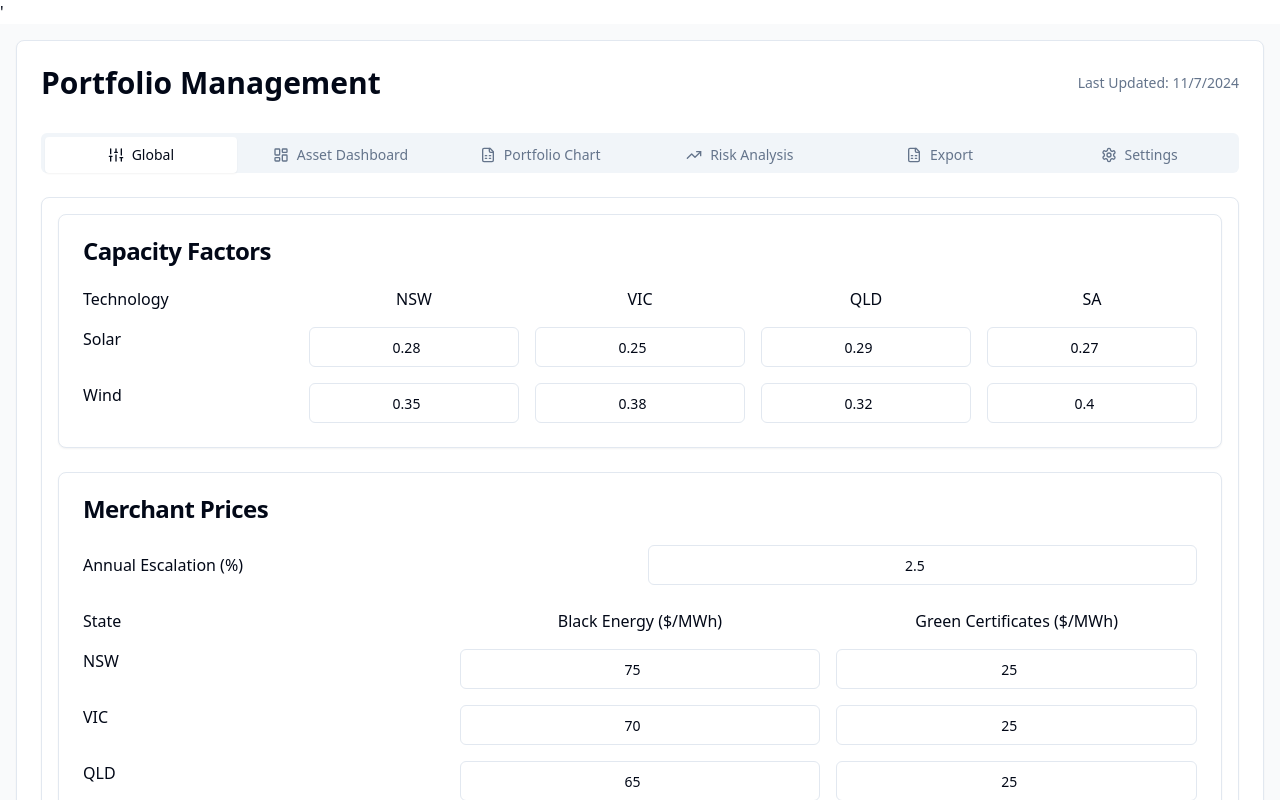
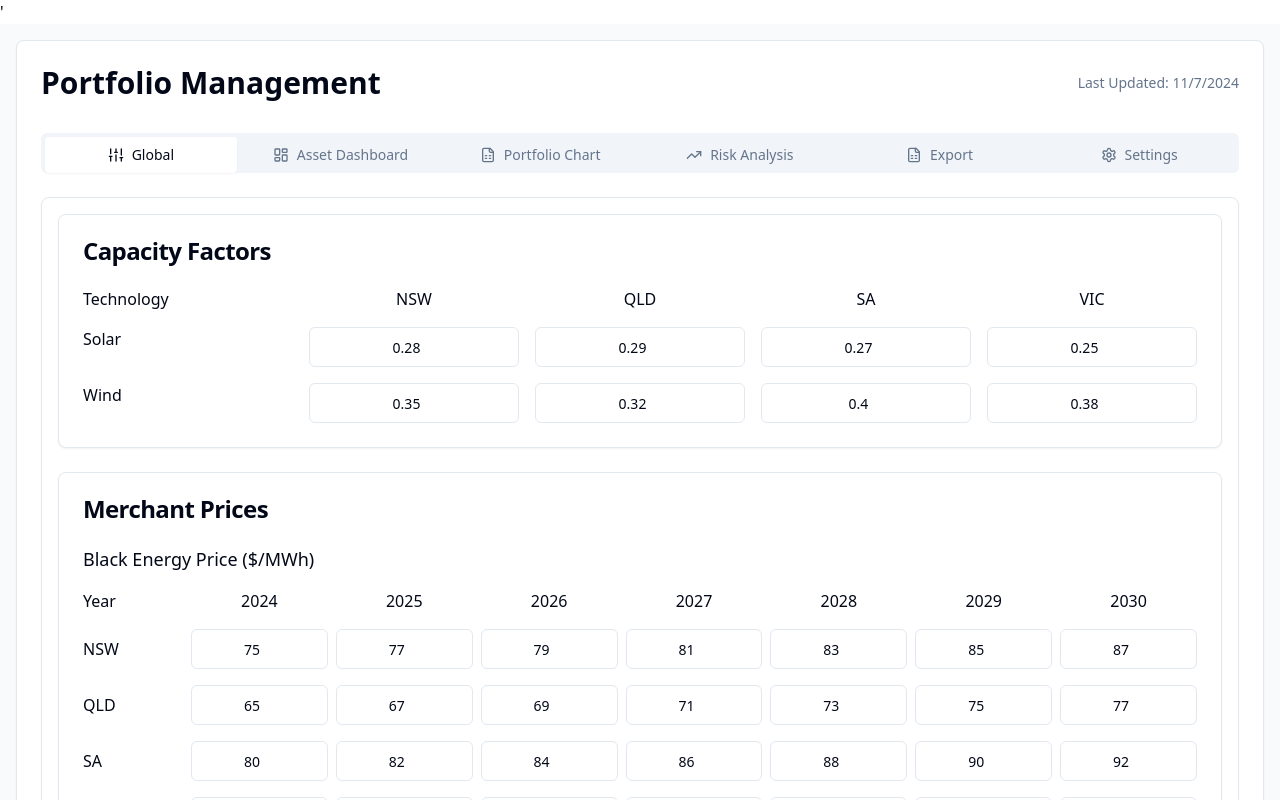
Before and after one commit to woodid012/renew-asset-performance, a React (Vite) app: page / in a window 1280 px wide. Shown: the top 800 px of the page. Built offline with nearby package versions, Linux system fonts and the light colour scheme.

Commit message:
added price curve

```diff
--- a/src/components/EarningsRiskAnalysis.jsx
+++ b/src/components/EarningsRiskAnalysis.jsx
@@ -13,7 +13,8 @@ const EarningsRiskAnalysis = () => {
     const annualGeneration = asset.capacity * asset.volumeLossAdjustment / 100 * constants.HOURS_IN_YEAR *
       constants.capacityFactors[asset.type][asset.state];
 
-    // Calculate PPA Revenue
+
+        // Calculate PPA Revenue - Keep this section exactly the same
         const ppaRevenue = (asset.contracts || []).reduce((total, ppa) => {
           // Validate contract has all required fields
           if (!ppa.startDate || !ppa.endDate || !ppa.buyersPercentage ||
@@ -76,13 +77,18 @@ const EarningsRiskAnalysis = () => {
           }
         }, 0);
 
+        // Modified merchant revenue calculation to use year-based prices
         const merchantPercentage = (100 - contractedPercentage) / 100;
         const merchantVolume = annualGeneration * merchantPercentage;
-    const yearsSinceStart = year - constants.analysisStartYear;
         const merchantPricing = constants.merchantPrices.states[asset.state];
-    const escalatedPrice = (merchantPricing.black + merchantPricing.green) *
-      Math.pow(1 + constants.merchantPrices.escalation / 100, yearsSinceStart);
-    const merchantRevenue = merchantVolume * escalatedPrice;
+
+        // Get year-specific prices
+        const blackPrice = merchantPricing.black[year] || 0;
+        const greenPrice = merchantPricing.green[year] || 0;
+        const merchantPrice = blackPrice + greenPrice;
+
+        // Calculate merchant revenue using the year-specific price
+        const merchantRevenue = merchantVolume * merchantPrice;
 
         return {
           ppaRevenue,
@@ -91,6 +97,7 @@ const EarningsRiskAnalysis = () => {
         };
       };
 
+      // Keep generateScenarios exactly the same
       const generateScenarios = () => {
         if (!hasAssets) return [];
 
--- a/src/components/PPASummaryTable.jsx
+++ b/src/components/PPASummaryTable.jsx
@@ -74,9 +74,12 @@ const PPASummaryTable = () => {
         if (merchantPercentage > 0) {
             const merchantVolume = annualGeneration * (merchantPercentage / 100);
             const merchantMW = asset.capacity * (merchantPercentage / 100);
-            const merchantPrice = constants.merchantPrices.states[asset.state].black +
-                                 constants.merchantPrices.states[asset.state].green;
-            const escalationFactor = Math.pow(1 + constants.merchantPrices.escalation / 100, year - startYear);
+
+            // Get year-specific merchant prices
+            const merchantPricing = constants.merchantPrices.states[asset.state];
+            const blackPrice = merchantPricing.black[year] || 0;
+            const greenPrice = merchantPricing.green[year] || 0;
+            const merchantPrice = blackPrice + greenPrice;
 
           yearlyData.push({
             year,
@@ -87,8 +90,8 @@ const PPASummaryTable = () => {
             contractType: 'merchant',
             buyerPercentage: merchantPercentage,
             basePrice: merchantPrice.toFixed(2),
-            indexation: constants.merchantPrices.escalation,
-            indexedPrice: (merchantPrice * escalationFactor).toFixed(2),
+            indexation: '-',  // Not applicable for merchant prices
+            indexedPrice: merchantPrice.toFixed(2),  // Merchant price is already year-specific
             term: `${year}`,
             volume: Math.round(merchantVolume),
             equivalentMW: merchantMW.toFixed(1)
--- a/src/components/PortfolioInputs.jsx
+++ b/src/components/PortfolioInputs.jsx
@@ -19,34 +19,52 @@ const PortfolioInputs = () => {
     }
   };
 
-  const handleMerchantPriceChange = (state, type, value) => {
+  const handleMerchantPriceChange = (state, type, year, value) => {
     const newValue = parseFloat(value) || 0;
     if (newValue >= 0) {
+      if (type === 'green') {
+        // Update green price for all states
+        const updatedStates = {};
+        ['NSW', 'VIC', 'QLD', 'SA'].forEach(stateKey => {
+          updatedStates[stateKey] = {
+            ...constants.merchantPrices.states[stateKey],
+            green: {
+              ...constants.merchantPrices.states[stateKey].green,
+              [year]: newValue
+            }
+          };
+        });
+
+        updateConstants('merchantPrices', {
+          ...constants.merchantPrices,
+          states: {
+            ...constants.merchantPrices.states,
+            ...updatedStates
+          }
+        });
+      } else {
         updateConstants('merchantPrices', {
           ...constants.merchantPrices,
           states: {
             ...constants.merchantPrices.states,
             [state]: {
               ...constants.merchantPrices.states[state],
-            [type]: newValue
+              [type]: {
+                ...constants.merchantPrices.states[state][type],
+                [year]: newValue
+              }
             }
           }
         });
       }
-  };
-
-  const handleEscalationChange = (value) => {
-    const newValue = parseFloat(value) || 0;
-    if (newValue >= 0) {
-      updateConstants('merchantPrices', {
-        ...constants.merchantPrices,
-        escalation: newValue
-      });
     }
   };
 
-  // Define states array for consistent use throughout the component
-  const states = ['NSW', 'VIC', 'QLD', 'SA'];
+  const states = ['NSW', 'QLD', 'SA', 'VIC'];
+  const years = Array.from(
+    { length: constants.analysisEndYear - constants.analysisStartYear + 1 },
+    (_, i) => constants.analysisStartYear + i
+  );
 
   return (
     <div className="space-y-6">
@@ -100,54 +118,62 @@ const PortfolioInputs = () => {
         <CardHeader>
           <CardTitle>Merchant Prices</CardTitle>
         </CardHeader>
-        <CardContent>
-          <div className="space-y-6">
-            {/* Common Escalation Rate */}
-            <div className="grid grid-cols-2 gap-4 items-center">
-              <div className="font-medium">Annual Escalation (%)</div>
+        <CardContent className="space-y-8">
+          {/* Black Energy Prices Table */}
           <div>
+            <h3 className="font-medium text-lg mb-4">Black Energy Price ($/MWh)</h3>
+            <div className="grid gap-4">
+              <div className="grid grid-cols-[100px_repeat(7,1fr)] gap-2 items-center">
+                <div className="font-medium">Year</div>
+                {years.map(year => (
+                  <div key={year} className="text-center font-medium">{year}</div>
+                ))}
+              </div>
+
+              {states.map(state => (
+                <div key={state} className="grid grid-cols-[100px_repeat(7,1fr)] gap-2 items-center">
+                  <div className="font-medium">{state}</div>
+                  {years.map(year => (
                     <Input
+                      key={`${state}-black-${year}`}
                       type="number"
                       min="0"
                       step="0.1"
-                  value={constants.merchantPrices.escalation}
-                  onChange={(e) => handleEscalationChange(e.target.value)}
+                      value={constants.merchantPrices.states[state].black[year]}
+                      onChange={(e) => handleMerchantPriceChange(state, 'black', year, e.target.value)}
                       className="text-center"
                     />
+                  ))}
+                </div>
+              ))}
             </div>
           </div>
 
-            {/* State-specific prices */}
-            <div className="grid grid-cols-3 gap-4">
-              <div className="font-medium">State</div>
-              <div className="font-medium text-center">Black Energy ($/MWh)</div>
-              <div className="font-medium text-center">Green Certificates ($/MWh)</div>
+          {/* Green Certificate Prices Table */}
+          <div>
+            <h3 className="font-medium text-lg mb-4">Green Certificate Price ($/MWh)</h3>
+            <div className="grid gap-4">
+              <div className="grid grid-cols-[100px_repeat(7,1fr)] gap-2 items-center">
+                <div className="font-medium">Year</div>
+                {years.map(year => (
+                  <div key={year} className="text-center font-medium">{year}</div>
+                ))}
+              </div>
 
-              {states.map(state => (
-                <React.Fragment key={state}>
-                  <div className="font-medium">{state}</div>
-                  <div>
+              <div className="grid grid-cols-[100px_repeat(7,1fr)] gap-2 items-center">
+                <div className="font-medium">All States</div>
+                {years.map(year => (
                   <Input
+                    key={`green-${year}`}
                     type="number"
                     min="0"
                     step="0.1"
-                      value={constants.merchantPrices.states[state]?.black}
-                      onChange={(e) => handleMerchantPriceChange(state, 'black', e.target.value)}
+                    value={constants.merchantPrices.states.NSW.green[year]}
+                    onChange={(e) => handleMerchantPriceChange('NSW', 'green', year, e.target.value)}
                     className="text-center"
                   />
+                ))}
               </div>
-                  <div>
-                    <Input
-                      type="number"
-                      min="0"
-                      step="0.1"
-                      value={constants.merchantPrices.states[state]?.green}
-                      onChange={(e) => handleMerchantPriceChange(state, 'green', e.target.value)}
-                      className="text-center"
-                    />
-                  </div>
-                </React.Fragment>
-              ))}
             </div>
           </div>
         </CardContent>
--- a/src/components/PortfolioRevenue.jsx
+++ b/src/components/PortfolioRevenue.jsx
@@ -18,15 +18,11 @@ const PortfolioDashboard = () => {
   }, [assets]);
 
   const calculateMerchantPrice = (asset, year) => {
-    const baseYear = constants.analysisStartYear;
-    const years = year - baseYear;
-    const escalation = constants.merchantPrices.escalation / 100;
-
     const statePrices = constants.merchantPrices.states[asset.state];
     if (!statePrices) return 0;
 
-    const blackPrice = statePrices.black * Math.pow(1 + escalation, years);
-    const greenPrice = statePrices.green * Math.pow(1 + escalation, years);
+    const blackPrice = statePrices.black[year] || 0;
+    const greenPrice = statePrices.green[year] || 0;
 
     return blackPrice + greenPrice;
   };
--- a/src/contexts/PortfolioContext.jsx
+++ b/src/contexts/PortfolioContext.jsx
@@ -83,7 +83,7 @@ export const PortfolioProvider = ({ children }) => {
     }
   });
 
-  // Initialize constants state with updated merchant prices structure
+     // Initialize constants state with year-based merchant prices structure
     const [constants, setConstants] = useState({
       HOURS_IN_YEAR: 8760,
       capacityFactors: {
@@ -101,23 +101,86 @@ export const PortfolioProvider = ({ children }) => {
         }
       },
       merchantPrices: {
-      escalation: 2.5, // Common escalation parameter for all states
         states: {
           NSW: {
-          black: 75,
-          green: 25,
+            black: {
+              2024: 75,
+              2025: 77,
+              2026: 79,
+              2027: 81,
+              2028: 83,
+              2029: 85,
+              2030: 87
+            },
+            green: {
+              2024: 25,
+              2025: 26,
+              2026: 27,
+              2027: 28,
+              2028: 29,
+              2029: 30,
+              2030: 31
+            }
           },
           VIC: {
-          black: 70,
-          green: 25,
+            black: {
+              2024: 70,
+              2025: 72,
+              2026: 74,
+              2027: 76,
+              2028: 78,
+              2029: 80,
+              2030: 82
+            },
+            green: {
+              2024: 25,
+              2025: 26,
+              2026: 27,
+              2027: 28,
+              2028: 29,
+              2029: 30,
+              2030: 31
+            }
           },
           QLD: {
-          black: 65,
-          green: 25,
+            black: {
+              2024: 65,
+              2025: 67,
+              2026: 69,
+              2027: 71,
+              2028: 73,
+              2029: 75,
+              2030: 77
+            },
+            green: {
+              2024: 25,
+              2025: 26,
+              2026: 27,
+              2027: 28,
+              2028: 29,
+              2029: 30,
+              2030: 31
+            }
           },
           SA: {
-          black: 80,
-          green: 25,
+            black: {
+              2024: 80,
+              2025: 82,
+              2026: 84,
+              2027: 86,
+              2028: 88,
+              2029: 90,
+              2030: 92
+            },
+            green: {
+              2024: 25,
+              2025: 26,
+              2026: 27,
+              2027: 28,
+              2028: 29,
+              2029: 30,
+              2030: 31
+            }
           }
         }
       },
@@ -127,10 +190,30 @@ export const PortfolioProvider = ({ children }) => {
       priceVariation: 30
     });
 
-  // Create updateConstants as a useCallback to prevent unnecessary rerenders
+    // Enhanced updateConstants function to handle nested updates
     const updateConstants = useCallback((field, value) => {
       console.log('Updating constant:', field, 'to:', value); // Debug log
       setConstants(prev => {
+        // Handle nested updates
+        if (field.includes('.')) {
+          const fields = field.split('.');
+          const newConstants = { ...prev };
+          let current = newConstants;
+
+          // Navigate to the nested object
+          for (let i = 0; i < fields.length - 1; i++) {
+            current[fields[i]] = { ...current[fields[i]] };
+            current = current[fields[i]];
+          }
+
+          // Update the final field
+          current[fields[fields.length - 1]] = value;
+
+          console.log('New constants state:', newConstants); // Debug log
+          return newConstants;
+        }
+
+        // Handle top-level updates
         const newConstants = {
           ...prev,
           [field]: value
```
Lines whose indentation alone changed are shown as unchanged.
